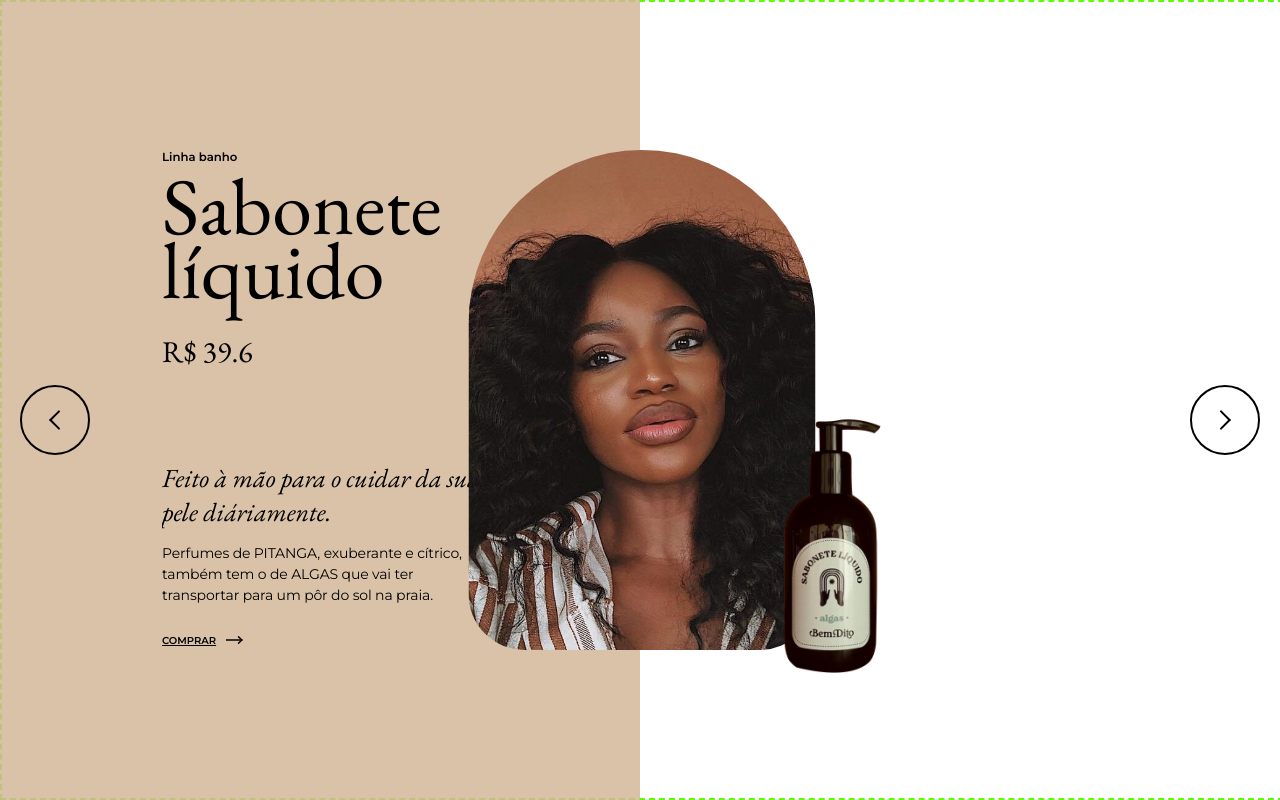
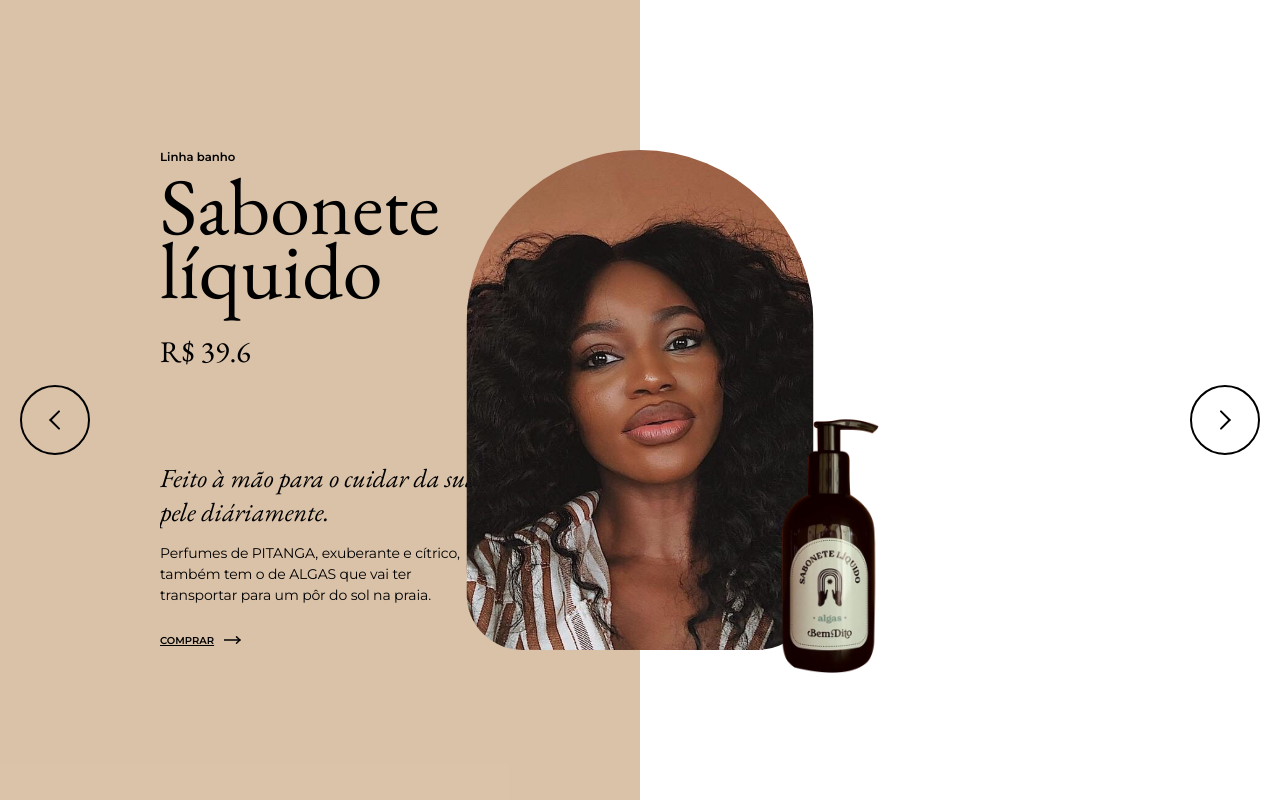
Before and after one commit to severidade/online-cosmetic-store-react, a React (Create React App) app: page / in a window 1280 px wide. Built offline with nearby package versions, Linux system fonts and the light colour scheme.

Commit message:
removendo teste do css

```diff
--- a/src/componentes/ProductsSlider.css
+++ b/src/componentes/ProductsSlider.css
@@ -107,7 +107,7 @@ div[class$="slider_button"] {
 li[class^="product"] {
   /*width: 1041px; */
   min-height: 100vh;
-  border: dashed 2px rgb(94, 255, 0);
+  /* border: dashed 2px rgb(94, 255, 0); */
   display: grid;
   grid-template-columns: 1fr 1fr;
   align-content: center;
```
